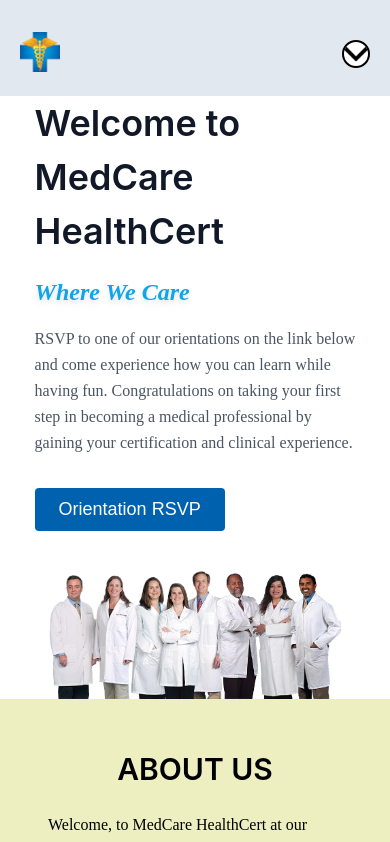
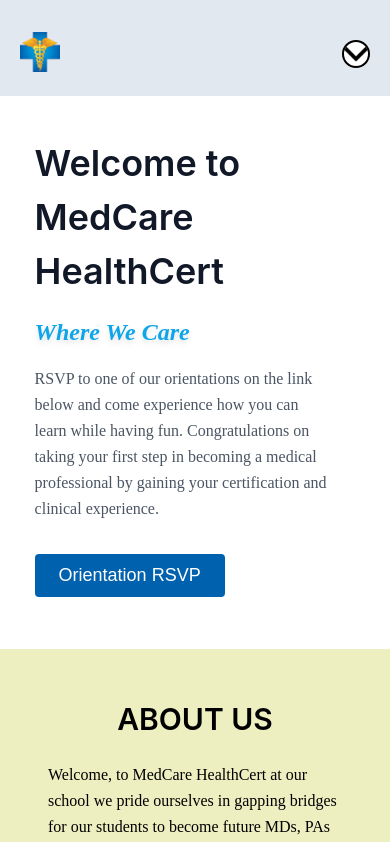
Before and after one commit to AnthonyC233/Medcare-Remodel, a React (Create React App) app: page / in a window 390 px wide. Shown: the top 842 px of the page. Built offline with nearby package versions, Linux system fonts and the light colour scheme; the HTML template or start-up script is replaced by a standard one.

Commit message:
Finished new header image and completed responsive design for it as well

```diff
--- a/src/components/About (Home)/About.js
+++ b/src/components/About (Home)/About.js
@@ -10,11 +10,18 @@ import ProgressOutOf from './ProgressOutOf';
 function About() {
 
   useEffect(() => {
-    Aos.init({ duration: 1500 });
+    Aos.init({ duration: 1000 });
   }, []);
 
   return (
-    <section className="grid grid-cols-2 lg:grid-cols-1 overflow-hidden">
+    <section className="
+
+    grid grid-cols-2 lg:grid-cols-1 overflow-hidden
+
+    // 1023px | lg
+      lg:pt-10
+
+      ">
       {/* TEXT DIV */}
       <div
       data-aos="fade-up-right"
--- a/src/components/Header/Header.js
+++ b/src/components/Header/Header.js
@@ -4,7 +4,7 @@ import 'aos/dist/aos.css';
 import './header.css';
 
 // Images for the header change per page
-import header1 from '../../assets/transparent.png';
+import header1 from '../../assets/homepage-header.jpg';
 
 function Header() {
   useEffect(() => {
@@ -17,13 +17,16 @@ function Header() {
         className="
 
       // Base
-      container mx-auto flex px-5 pt-24 pb-36 flex-row lg:flex-col items-center
+      container mx-auto flex px-5 pt-5 pb-5 flex-row lg:flex-col items-center
 
-      // 1023px | lg
-      lg:pb-0
+     // 1199px | almostlg
+      almostlg:pb-5
+
+     // 1161px | almosttherelg
+      almosttherelg:pb-3
 
       // 639px | sm
-        sm:pb-0
+        sm:pb-0 sm:pt-24
 
       "
       >
@@ -33,13 +36,13 @@ function Header() {
           className="
 
         // Base
-          flex-grow w-1/2 pl-24 flex flex-col items-center text-center
+          flex-grow w-1/2 pl-24 pr-6 flex flex-col items-center text-center
 
           // 1880px | 3xl
-          3xl:text-left 3xl:items-start
+          3xl:text-left 3xl:items-start 3xl:pb-0
 
         // 1535px | 2xl
-          2xl:items-start 2xl:text-left
+          2xl:items-start 2xl:text-left 2xl:pt-10
 
         // 1023px | lg
           lg:w-11/12
@@ -51,31 +54,31 @@ function Header() {
           iPhoneSEH:mr-20 iPhoneSEH:ml-20
 
         // iPhoneSE | Landscape
-          iPhoneSE:pl-0
+          iPhoneSE:pl-0 iPhoneSE:pt-20
 
         // iPhoneXR | Vertical
           // none
 
         // iPhoneXR | Landscape
-          iPhoneXR:pl-5
+          iPhoneXR:pl-5 iPhoneXR:pt-20
 
         // iPhone12Pro | Vertical
           // none
 
         // iPhone12Pro | Landscape
-          iPhone12Pro:pl-0 pb-10
+          iPhone12Pro:pl-0 pb-10 iPhone12Pro:pt-20
 
         // Pixel5 | Landscape
-          Pixel5:pl-0
+          Pixel5:pl-0 Pixel5:pt-20
 
         // SamsungS8 | Landscape
-        SamsungS8:pl-0
+        SamsungS8:pl-0 SamsungS8:pt-20
 
         // SamsungS20Ultra | Landscape
-        SamsungS20Ultra:pl-0
+        SamsungS20Ultra:pl-0 SamsungS20Ultra:pt-20
 
         // GalaxyFold | Landscape
-        GalaxyFold:pl-0
+        GalaxyFold:pl-0 GalaxyFold:pt-20
 
 
         "
@@ -142,19 +145,69 @@ function Header() {
           className="
 
         // Base
-          w-5/6 mb-10
+          w-4/5 mb-10
+
+        // 1880px | 3xl
+          3xl:w-9/12
 
         // 1535px | 2xl
           2xl:mb-0
 
         // 1023px | lg
-          lg:max-w-lg
+          lg:pt-6 lg:ml-10
 
-        // iPhoneXR | Vertical
-          iPhoneXRH:pb-9
+        // 767px | md
+          md:relative md:left-6
 
-        // SamsungS20Ultra | Vertical
-          SamsungS20UltraH:pb-14
+        // 639px | sm
+          sm:left-0 sm:ml-0 sm:mr-20
+
+      // Vertical
+        // ----------
+        // iPhone SE (Vertical)
+        iPhoneSEH:hidden
+
+        // iPhoneXR (Vertical)
+        iPhoneXRH:hidden iPhoneXRH:pb-9
+
+        // iPhone12Pro (Vertical)
+        iPhone12ProH:hidden
+
+        // Pixel5 (Vertical)
+        Pixel5H:hidden
+
+        // SamsungS8 (Vertical)
+        SamsungS8H:hidden
+
+        // SamsungS20Ultra (Vertical)
+        SamsungS20UltraH:hidden SamsungS20UltraH:pb-14
+
+        // GalaxyFold (Vertical)
+        GalaxyFoldH:hidden
+
+
+      // HORIZONTAL
+      // ----------
+        // iPhone SE (Horizontal)
+        iPhoneSE:hidden
+
+        // iPhoneXR (Horizontal)
+        iPhoneXR:hidden iPhoneXRH:pb-9
+
+        // iPhone12Pro (Horizontal)
+        iPhone12Pro:hidden
+
+        // Pixel5 (Horizontal)
+        Pixel5:hidden
+
+        // SamsungS8 (Horizontal)
+        SamsungS8:hidden
+
+        // SamsungS20Ultra (Horizontal)
+        SamsungS20Ultra:hidden SamsungS20UltraH:pb-14
+
+        // GalaxyFold (Horizontal)
+        GalaxyFold:hidden
 
         "
         >
--- a/tailwind.config.js
+++ b/tailwind.config.js
@@ -35,6 +35,12 @@ module.exports = {
 
         xl: { max: '1279px' },
         // => @media (max-width: 1279px) { ... }
+
+        almostlg: { max: '1199px' },
+        // => @media (max-width: 1199px) { ... }
+
+        almosttherelg: { max: '1161px' },
+        // => @media (max-width: 1161px) { ... }
 
         lg: { max: '1023px' },
         // => @media (max-width: 1023px) { ... }
```
